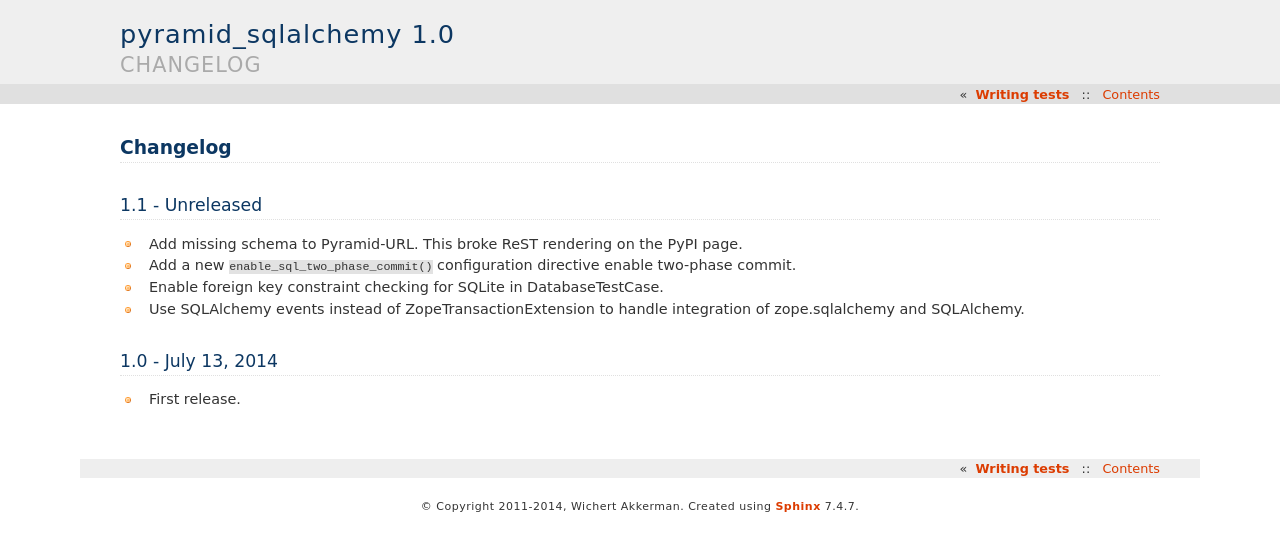
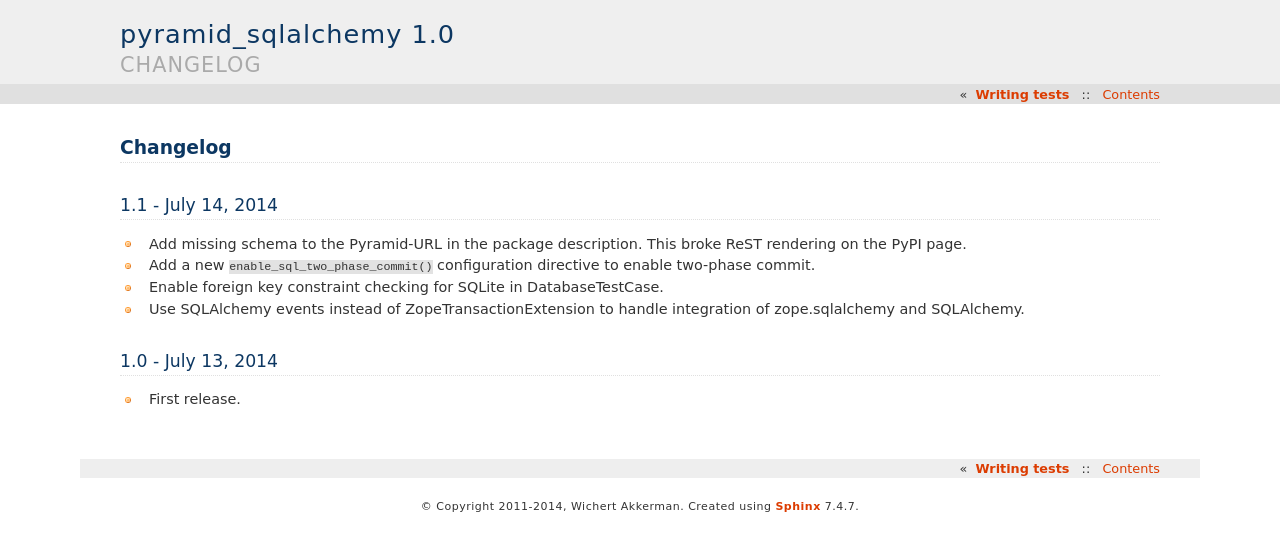
Before and after one commit to wichert/pyramid_sqlalchemy, a Sphinx documentation site: the page built from docs/changes.rst, in a window 1280 px wide. Shown: the top 551 px of the page. Built offline with Sphinx 7.4.7, drawn with Linux system fonts in a browser that asks for light colours.

Commit message:
Prepare 1.1 release.

```diff
--- a/docs/changes.rst
+++ b/docs/changes.rst
@@ -1,12 +1,13 @@
 Changelog
 =========
 
-1.1 - Unreleased
+1.1 - July 14, 2014
 -------------------
 
-- Add missing schema to Pyramid-URL. This broke ReST rendering on the PyPI page.
+- Add missing schema to the Pyramid-URL in the package description. This broke
+  ReST rendering on the PyPI page.
 
-- Add a new ``enable_sql_two_phase_commit()`` configuration directive enable
+- Add a new ``enable_sql_two_phase_commit()`` configuration directive to enable
   two-phase commit.
 
 - Enable foreign key constraint checking for SQLite in DatabaseTestCase.
--- a/setup.py
+++ b/setup.py
@@ -1,7 +1,7 @@
 from setuptools import setup
 from setuptools import find_packages
 
-version = '1.1dev'
+version = '1.1'
 
 requires = [
         'pyramid',
```
